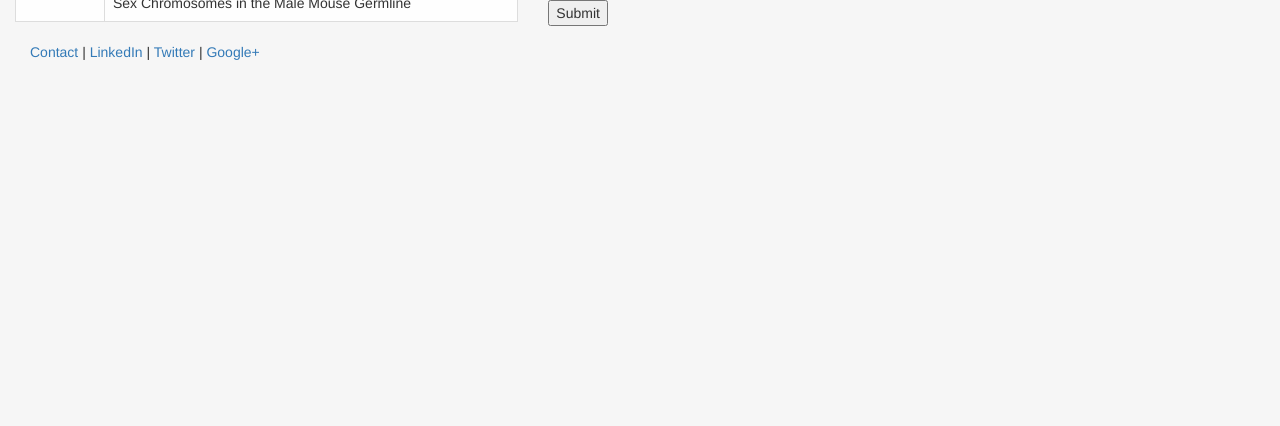
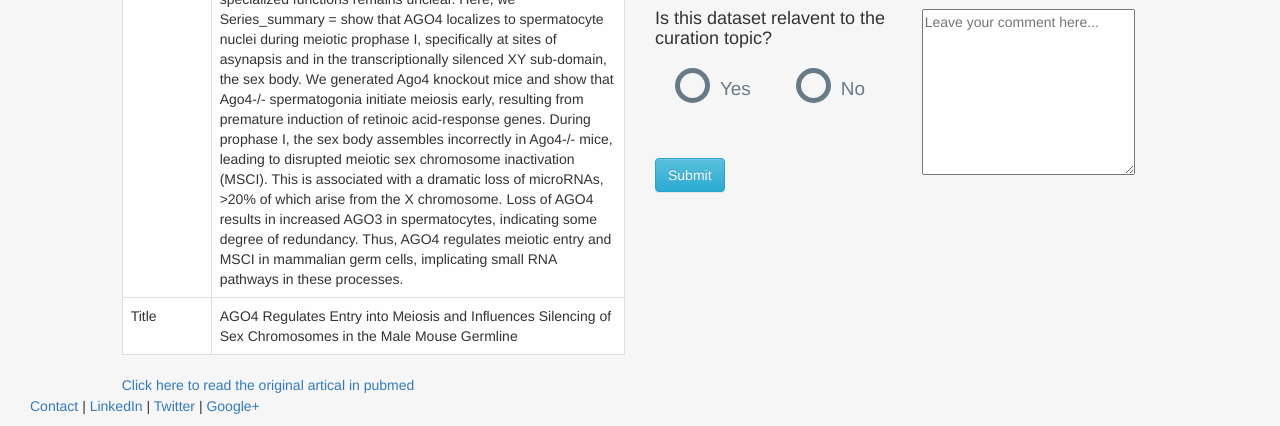
Before and after one commit to KellyBJiang/Thebiolabcuration, a Django app: template curator/templates/curator/curation.html in a window 1280 px wide. Shown: the part 920-1346 px from the top of the page. Before the commit the page ends 980 px from the top, so only its background shows below. Run offline with Django 3.2, Linux system fonts and the light colour scheme; the template is opened without the code that fills it: values that come from a table or form of the project are taken from there, others are empty; data comes from the database, SQL or seed files in the repository; both versions use the stored data as it was after the commit; some libraries are stand-ins or nearby versions.

Commit message:
Adding style to curation page

```diff
--- a/administrator/models.py
+++ b/administrator/models.py
@@ -8,13 +8,16 @@
     email = models.CharField(max_length = 50)
     role = models.CharField(max_length = 10)
     expert = models.BooleanField(default=False)
-
+    institute = models.CharField(max_length = 140)
+    time = models.DateTimeField(default=None, blank=True, null=True)
+    online = models.BooleanField(default=False)
+    description = models.TextField(default=None, blank=True, null=True)
     def __str__(self) :
         return self.name
 
 class Topic(models.Model):
     topic = models.CharField(max_length = 200)
-    date = models.DateTimeField()
+    date = models.DateTimeField(default=None, blank=True, null=True)
 
     def __str__(self) :
         return self.topic
@@ -33,11 +36,13 @@
     data_id = models.ForeignKey('Dataset', on_delete = models.CASCADE,)
     user_id = models.ForeignKey('User', on_delete = models.CASCADE,)
     result = models.BooleanField(default = False)
-    comment = models.TextField(default=None)
+    comment = models.TextField(default=None, blank=True, null=True)
     submit = models.BooleanField(default = False)
+    date = models.DateTimeField(default=None, blank=True, null=True)
     def __str__(self):
         return self.comment
 
 class Summary(models.Model):
     topic_id = models.ForeignKey('Topic',on_delete=models.CASCADE)
+    data_id = models.ForeignKey('Dataset', on_delete = models.CASCADE,)
     finalresult = models.BooleanField(default = False)
--- a/administrator/templates/administrator/header.html
+++ b/administrator/templates/administrator/header.html
@@ -4,6 +4,14 @@
 <head>
 	<title>Curation Website</title>
 	<meta charset="utf-8" />
+
+
+	<!-- This is to make the radio work:  https://codepen.io/AngelaVelasquez/pen/Eypnq-->
+	{% load staticfiles %}
+	<link rel="stylesheet" type="text/css" href="{% static 'curator/curatorstyle.css' %}" />
+
+
+
 	<!-- Latest compiled and minified CSS -->
     <link rel="stylesheet" href="https://maxcdn.bootstrapcdn.com/bootstrap/3.3.7/css/bootstrap.min.css" integrity="sha384-BVYiiSIFeK1dGmJRAkycuHAHRg32OmUcww7on3RYdg4Va+PmSTsz/K68vbdEjh4u" crossorigin="anonymous">
     <!-- Optional theme -->
@@ -23,31 +31,39 @@
 </head>
 
 <body class="body" style="background-color:#f6f6f6">
-	<div class="container-fluid" style="min-height:95%; ">
+
+
+	<div class="container-fluid" style="min-height:95%;" >
 		<div class="row">
-			  <div class="col-sm-2">
-				  <br>
-				  <center>
-
-				  </center>
-			  </div>
-			  <div class="col-sm-10">
-				  <br>
-				  <center>
-				  	<h3>Welcome to Curation Website</h3>
-				  </center>
-			  </div>
+		<center>
+			<div class="page-header">
+				<h1><img src="https://cdn4.iconfinder.com/data/icons/medical-filled-two-color/2048/172_-_DNA-128.png">Welcome to Curation Website</h1>
+				<p>Curation website can help you with the curation process</p>
+			</div>
+		</center>
 		</div><hr>
 		<div class="row">
-		    <div class="col-sm-12">
+			<div class="col-sm-1">
+			</div>
+
+		    <div class="col-sm-10">
 			   {% block content %}
 			   {% endblock %}
-    	    </div>
+		    </div>
+
+		    <div class="col-sm-11">
+		    </div>
 		</div>
 	</div>
+
+
 	<footer>
-		<div class="container-fluid" style='margin-left:15px'>
-			<p><a href="#" target="blank">Contact</a> | <a href="#" target="blank">LinkedIn</a> | <a href="#" target="blank">Twitter</a> | <a href="#" target="blank">Google+</a></p>
+		<div class="container-fluid" style='margin-left:15px' >
+			<div class="row">
+				<div class="col-sm-12">
+					<p><a href="#" target="blank">Contact</a> | <a href="#" target="blank">LinkedIn</a> | <a href="#" target="blank">Twitter</a> | <a href="#" target="blank">Google+</a></p>
+				</div>
+			</div>
 		</div>
 	</footer>
 
--- /dev/null
+++ b/curator/static/curator/curatorstyle.css
@@ -0,0 +1,80 @@
+#ul_relavent {
+  list-style: none;
+  margin: 0;
+  padding: 0;
+	overflow: auto;
+}
+
+#ul_relavent li{
+  color: #697a87;
+  display: block;
+  position: relative;
+  float: left;
+  height: 100px;
+}
+
+#ul_relavent li input[type=radio]{
+  position: absolute;
+  visibility: hidden;
+}
+
+#ul_relavent li label{
+  display: block;
+  position: relative;
+  font-weight: 300;
+  font-size: 1.35em;
+  padding: 7px 25px 25px 65px;
+  margin: 10px auto;
+  height: 30px;
+  z-index: 9;
+  cursor: pointer;
+  -webkit-transition: all 0.25s linear;
+}
+
+#ul_relavent li:hover label{
+	color: #5bc0de;
+}
+
+#ul_relavent li .check{
+  display: block;
+  position: absolute;
+  border: 5px solid #697a87;
+  border-radius: 100%;
+  height: 35px;
+  width: 35px;
+  top: 10px;
+  left: 20px;
+	z-index: 5;
+	transition: border .25s linear;
+	-webkit-transition: border .25s linear;
+}
+
+#ul_relavent li:hover .check {
+  border: 5px solid #5bc0de;
+}
+
+#ul_relavent li .check::before {
+  display: block;
+  position: absolute;
+	content: '';
+  border-radius: 100%;
+  height: 15px;
+  width: 15px;
+  top: 5px;
+	left: 5px;
+  margin: auto;
+	transition: background 0.25s linear;
+	-webkit-transition: background 0.25s linear;
+}
+
+#ul_relavent input[type=radio]:checked ~ .check {
+  border: 5px solid #2d393d;
+}
+
+#ul_relavent input[type=radio]:checked ~ .check::before{
+  background: #2d393d;
+}
+
+#ul_relavent input[type=radio]:checked ~ label{
+  color: #2d393d;
+}
--- a/curator/templates/curator/curation.html
+++ b/curator/templates/curator/curation.html
@@ -1,4 +1,5 @@
 {% extends "administrator/header.html" %}
+
 {% block content %}
     <a href="/curator/{{user_id}}"><button type="button" class="btn btn-info">Back to Assignment</button></a>
     <div class="row">
@@ -17,7 +18,7 @@
         var obj = JSON.parse(info);
     </script>
     <div class="row">
-        <div class="col-sm-5">
+        <div class="col-sm-6">
             <table class="table table-bordered" style = " background-color:#fefefe">
                 <script>
                     for(var key in obj)
@@ -29,32 +30,61 @@
                     }
                 </script>
             </table>
+            <a id="pubmedpage" href="" target="_blank" >Click here to read the original artical in pubmed</a>
         </div>
-    	<div class="col-sm-7">
+
+    	<div class="col-sm-6">
     	    <div class="embed-responsive embed-responsive-4by3">
     	        <iframe id="ncbipage" style="width: 100%; height: 100%; position: absolute" src="">
                     <p>Your browser does not support iframes.</p>
                 </iframe>
+
     	    </div>
 
 	        <script>
-	            var num = obj['Accession'];
-	            var str = "https://www.ncbi.nlm.nih.gov/geo/query/acc.cgi?acc="+num;
-	            document.getElementById('ncbipage').src = str;
+	            var ncbinum = obj['Accession'];
+	            var ncbi_str = "https://www.ncbi.nlm.nih.gov/geo/query/acc.cgi?acc="+ncbinum;
+	            document.getElementById('ncbipage').src = ncbi_str;
+
+	            var pubnum = obj['PMID'];
+	            var pubmed_str = "https://www.ncbi.nlm.nih.gov/pubmed/?term="+pubnum;
+	            document.getElementById('pubmedpage').href = pubmed_str;
+
 	        </script>
-		    <h4>
-		        Is this dataset relavent to the curation topic?
-		    </h4>
-		    <form>
-                <label class="radio-inline"><input type="radio" name="optradio">Yes</label>
-                <label class="radio-inline"><input type="radio" name="optradio">No</label>
+
+
+
+
+
+		    <form method = "POST" action="/curator/{{user_id}}">
+		        {% csrf_token %}
+		        <div class = "row">
+		            <div class = "col-sm-6">
+		                 <h4> Is this dataset relavent to the curation topic? </h4>
+		                <ul id="ul_relavent">
+                            <li class="li_relavent">
+                                <input class="radio_input" type="radio" id="f-option" name="selector">
+                                <label for="f-option">Yes</label>
+                                <div class="check"></div>
+                            </li>
+                            <li class="li_relavent">
+                                <input class="radio_input" type="radio" id="s-option" name="selector">
+                                <label for="s-option">No</label>
+                                <div class="check"><div class="inside"></div></div>
+                            </li>
+                        </ul>
+                            <input type="button"  class="btn btn-info"  value="Submit" onclick="">
+		            </div>
+
+		            <div class = "col-sm-6">
+                        <textarea placeholder="Leave your comment here..." rows="8" id="comment" style="width:90%; top:10px; position:relative"></textarea>
+		            </div>
+		        </div>
+
+
+
+
             </form>
-
-            <div class="form-group" >
-                  <label for="comment">Comment:</label>
-                  <textarea class="form-control" rows="3" id="comment" style="width:50%"></textarea>
-            </div>
-            <input type="button" value="Submit" onclick="">
 	    </div>
     </div>
 {% endblock %}
--- a/curator/templates/curator/index.html
+++ b/curator/templates/curator/index.html
@@ -1,12 +1,12 @@
 {% extends "administrator/header.html" %}
 {% block content %}
 		<div class="row">
-
 			<div class='container-fluid'>
 
-        	        <ul>
+        	        <ul class="list-grpup">
+        	        	<h2>Assignments for you:</h2>
 				  	    {% for data in datasets %}
-				  	    <li><a href ="/curator/{{user_id}}/dataset/{{data.id}}">{{data.title}}</a></li>
+				  	    <li class="list-group-item"><a href ="/curator/{{user_id}}/dataset/{{data.id}}">{{data.title}}</a></li>
 				  	    {% endfor%}
 				  	</ul>
 	        </div>
--- a/curator/views.py
+++ b/curator/views.py
@@ -2,6 +2,7 @@
 from administrator.models import  User, Topic, Curation, Dataset, Summary
 from django.template import loader
 from django.http import HttpResponse
+
 
 # Create your views here.
 def index(request,user):
```
Also changed, not shown: administrator/migrations/0003_auto_20170721_0222.py (added), db.sqlite3.
